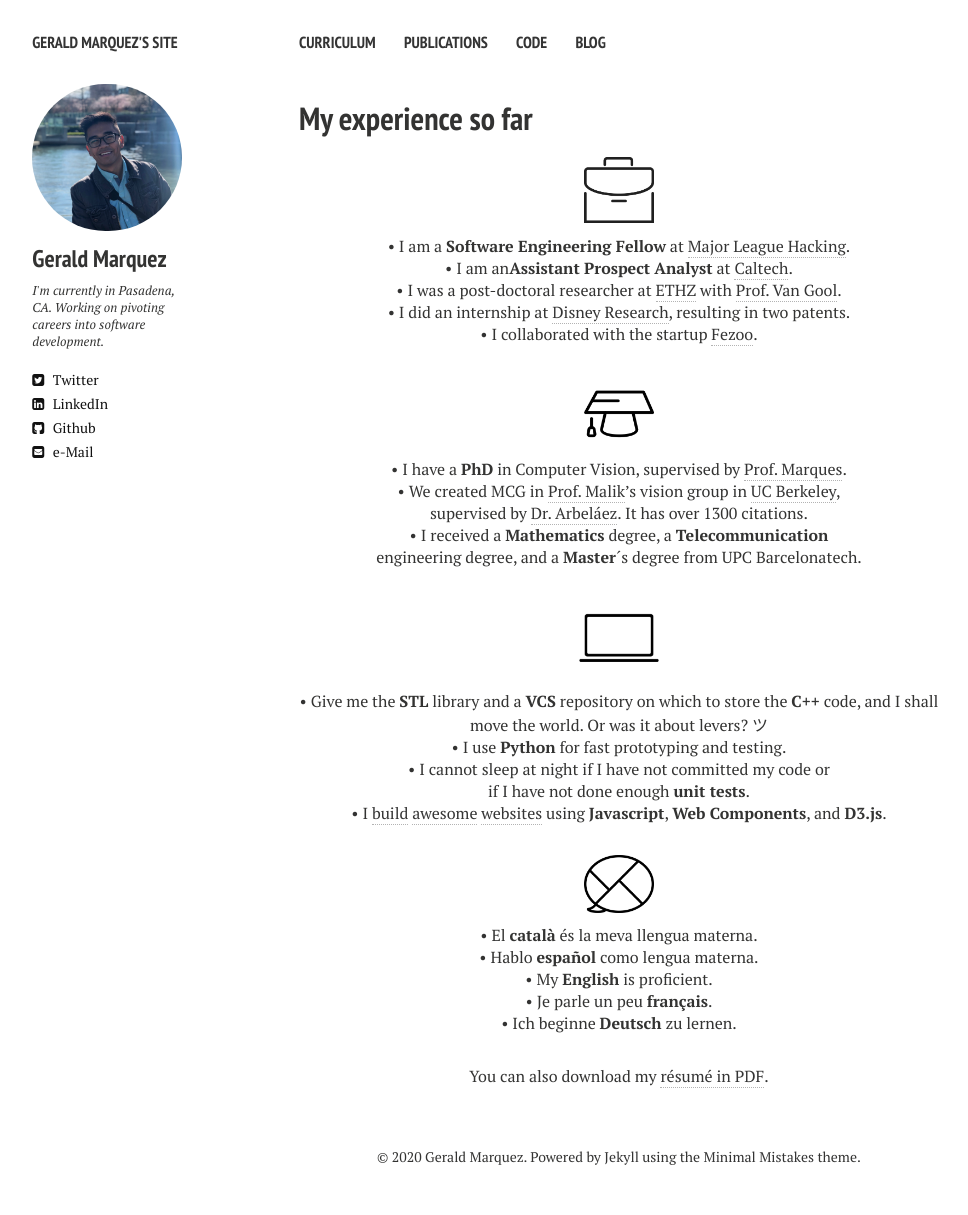
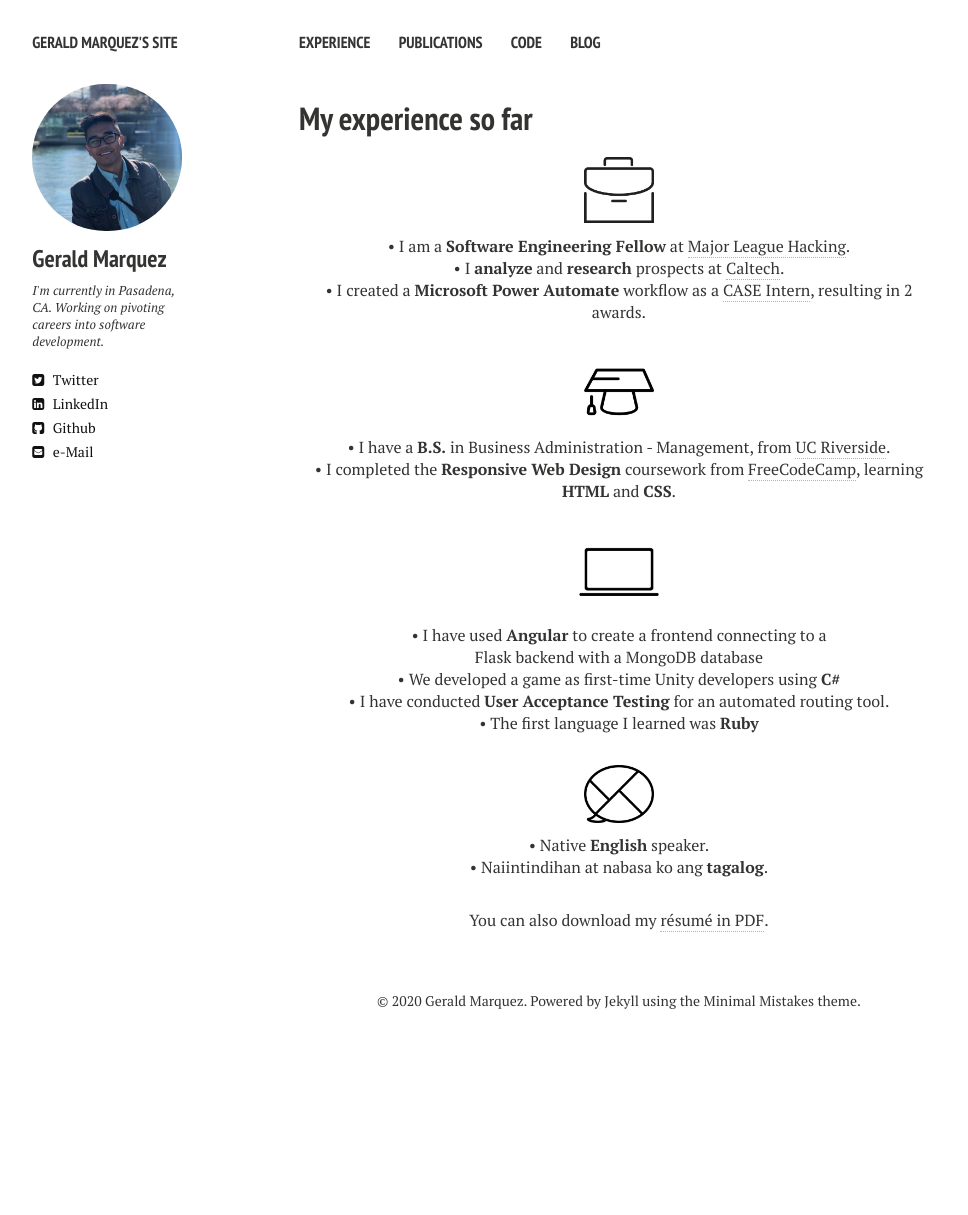
Before and after one commit to gprmarquez/temp.gprmarquez.github.io, a Jekyll site: the page built from exp.md, in a window 1280 px wide. Shown: the whole page, without its empty margins (21-989 px from the left). Built offline with Jekyll 4.4.1, drawn with Linux system fonts in a browser that asks for light colours; nearby versions of some CDN libraries; after the commit the page ends 1059 px from its top, so only the background shows below that.

Commit message:
fixed experience page

```diff
--- a/_config.yml
+++ b/_config.yml
@@ -27,8 +27,8 @@ owner:
 # Links to include in top navigation
 # For external links add external: true
 links:
-  - title: Curriculum
-    url: /cv/
+  - title: Experience
+    url: /exp/
   - title: Publications
     url: /publications/
   - title: Code
--- a/_layouts/cv.html
+++ /dev/null
@@ -1,91 +0,0 @@
-<!doctype html>
-<!--[if lt IE 7]><html class="no-js lt-ie9 lt-ie8 lt-ie7" lang="en"> <![endif]-->
-<!--[if (IE 7)&!(IEMobile)]><html class="no-js lt-ie9 lt-ie8" lang="en"><![endif]-->
-<!--[if (IE 8)&!(IEMobile)]><html class="no-js lt-ie9" lang="en"><![endif]-->
-<!--[if gt IE 8]><!--> <html class="no-js" lang="en"><!--<![endif]-->
-<head>
-{% include _head.html %}
-<style>
-  .bottom-three {
-     margin-bottom: 1.5cm;
-   }
-  .bottom-small {
-     margin-bottom: 1cm;
-   }
-</style>
-</head>
-
-<body class="page">
-
-{% include _browser-upgrade.html %}
-
-{% include _navigation.html %}
-
-{% if page.image.feature %}
-  <div class="image-wrap">
-  <img src=
-    {% if page.image.feature contains 'http://' %}
-      "{{ page.image.feature }}"
-    {% elsif page.image.feature contains 'https://' %}
-      "{{ page.image.feature }}"
-    {% else %}
-      "{{ site.url }}/images/{{ page.image.feature }}"
-    {% endif %}
-  alt="{{ page.title }} feature image">
-  {% if page.image.credit %}
-    <span class="image-credit">Photo Credit: <a href="{{ page.image.creditlink }}">{{ page.image.credit }}</a></span>
-  {% endif %}
-  </div><!-- /.image-wrap -->
-{% endif %}
-<div id="main" role="main">
-  <div class="article-author-side">
-    {% include _author-bio.html %}
-  </div>
-  <article>
-    <h1>{{ page.title }}</h1>
-    <div class="article-wrap" style="list-style-type: none;">
-    <p align="center" class=bottom-small><img src="{{ site.url }}/images/CV/business.png" alt="Work Experience" width="70" height="70"></p>
-    <p align="center">&#8226 I am a <strong>Software Engineering Fellow</strong> at <a href="https://fellowship.mlh.io/" target="_blank">Major League Hacking</a>.</p>
-    <p align="center">&#8226 I am an<strong>Assistant Prospect Analyst</strong> at <a href="https://www.caltech.edu/" target="_blank">Caltech</a>.</p>
-    <p align="center">&#8226 I was a post-doctoral researcher at <a href="http://www.vision.ee.ethz.ch/index.en.html" target="_blank">ETHZ</a> with <a href="http://www.vision.ee.ethz.ch/members/get_member.cgi?id=1" target="_blank">Prof. Van Gool</a>.</p>
-    <p align="center">&#8226 I did an internship at <a href="http://www.disneyresearch.com/research-labs/disney-research-zurich/" target="_blank">Disney Research</a>, resulting in two patents.</p>
-    <p align="center" class="bottom-three">&#8226 I collaborated with the startup <a href="https://gestoos.com" target="_blank">Fezoo</a>.</p>
-
-    <p align="center" class=bottom-small><img src="{{ site.url }}/images/CV/study2.png" alt="Education" width="70" height="70"></p>
-    <p align="center">&#8226 I have a <strong>PhD</strong> in Computer Vision, supervised by <a href="https://imatge.upc.edu/web/ferran" target="_blank">Prof. Marques</a>.</p>
-    <p align="center">&#8226 We created MCG in <a href="http://www.cs.berkeley.edu/~malik/" target="_blank">Prof. Malik</a>’s vision group in <a href="http://www.berkeley.edu" target="_blank">UC Berkeley</a>,<br>supervised by <a href="http://www.cs.berkeley.edu/~arbelaez/index.html" target="_blank">Dr. Arbeláez</a>. It has over 1300 citations.</p>
-    <p align="center" class="bottom-three">&#8226 I received a <strong>Mathematics</strong> degree, a <strong>Telecommunication</strong><br>engineering degree, and a <strong>Master</strong>´s degree from UPC Barcelonatech</a>.</p>
-
-    <p align="center" class=bottom-small><img src="{{ site.url }}/images/CV/computer2.png" alt="Computer Skills" width="80" height="80"></p>
-    <p align="center">&#8226 Give me the <strong>STL</strong> library and a <strong>VCS</strong> repository on which to store the <strong>C++</strong> code, and I shall move the world. Or was it about levers? &#12484;</p>
-    <p align="center">&#8226 I use <strong>Python</strong> for fast prototyping and testing.</p>
-    <p align="center">&#8226 I cannot sleep at night if I have not committed my code or<br>if I have not done enough <strong>unit tests</strong>.</p>
-    <p align="center" class="bottom-three">&#8226 I <a href="http://goo.gl/XbK9qN" target="_blank">build</a> <a href="http://www.vision.ee.ethz.ch/~cvlsegmentation/" target="_blank">awesome</a> <a href="http://davischallenge.org" target="_blank">websites</a> using <strong>Javascript</strong>, <strong>Web Components</strong>, and <strong>D3.js</strong>.</p>
-
-    <p align="center" class=bottom-small><img src="{{ site.url }}/images/CV/talk.png" alt="Languages" width="70" height="70"></p>
-    <p align="center">&#8226 El <strong>català</strong> és la meva llengua materna.</p>
-    <p align="center">&#8226 Hablo <strong>español</strong> como lengua materna.</p>
-    <p align="center">&#8226 My <strong>English</strong> is proficient.</p>
-    <p align="center">&#8226 Je parle un peu <strong>français</strong>.</p>
-    <p align="center" class="bottom-three">&#8226 Ich beginne <strong>Deutsch</strong> zu lernen.</p>
-
-
-
-    {{ content }}
-    </div><!-- /.article-wrap -->
-    {% if site.disqus_shortname and page.comments %}
-      <section id="disqus_thread"></section><!-- /#disqus_thread -->
-    {% endif %}
-  </article>
-</div><!-- /#index -->
-
-<div class="footer-wrap">
-  <footer>
-    {% include _footer.html %}
-  </footer>
-</div><!-- /.footer-wrap -->
-
-{% include _scripts.html %}
-
-</body>
-</html>
--- /dev/null
+++ b/_layouts/exp.html
@@ -0,0 +1,85 @@
+<!doctype html>
+<!--[if lt IE 7]><html class="no-js lt-ie9 lt-ie8 lt-ie7" lang="en"> <![endif]-->
+<!--[if (IE 7)&!(IEMobile)]><html class="no-js lt-ie9 lt-ie8" lang="en"><![endif]-->
+<!--[if (IE 8)&!(IEMobile)]><html class="no-js lt-ie9" lang="en"><![endif]-->
+<!--[if gt IE 8]><!--> <html class="no-js" lang="en"><!--<![endif]-->
+<head>
+{% include _head.html %}
+<style>
+  .bottom-three {
+     margin-bottom: 1.5cm;
+   }
+  .bottom-small {
+     margin-bottom: 1cm;
+   }
+</style>
+</head>
+
+<body class="page">
+
+{% include _browser-upgrade.html %}
+
+{% include _navigation.html %}
+
+{% if page.image.feature %}
+  <div class="image-wrap">
+  <img src=
+    {% if page.image.feature contains 'http://' %}
+      "{{ page.image.feature }}"
+    {% elsif page.image.feature contains 'https://' %}
+      "{{ page.image.feature }}"
+    {% else %}
+      "{{ site.url }}/images/{{ page.image.feature }}"
+    {% endif %}
+  alt="{{ page.title }} feature image">
+  {% if page.image.credit %}
+    <span class="image-credit">Photo Credit: <a href="{{ page.image.creditlink }}">{{ page.image.credit }}</a></span>
+  {% endif %}
+  </div><!-- /.image-wrap -->
+{% endif %}
+<div id="main" role="main">
+  <div class="article-author-side">
+    {% include _author-bio.html %}
+  </div>
+  <article>
+    <h1>{{ page.title }}</h1>
+    <div class="article-wrap" style="list-style-type: none;">
+    <p align="center" class=bottom-small><img src="{{ site.url }}/images/CV/business.png" alt="Work Experience" width="70" height="70"></p>
+    <p align="center">&#8226 I am a <strong>Software Engineering Fellow</strong> at <a href="https://fellowship.mlh.io/" target="_blank">Major League Hacking</a>.</p>
+    <p align="center">&#8226 I <strong>analyze</strong> and <strong>research</strong> prospects at <a href="https://www.caltech.edu/" target="_blank">Caltech</a>.</p>
+    <p align="center" class="bottom-three">&#8226 I created a <strong>Microsoft Power Automate</strong> workflow as a <a href="https://www.case.org/talent-management/case-advancement-internship-program" target="_blank">CASE Intern</a>, resulting in 2 awards.</p>
+
+    <p align="center" class=bottom-small><img src="{{ site.url }}/images/CV/study2.png" alt="Education" width="70" height="70"></p>
+    <p align="center">&#8226 I have a <strong>B.S.</strong> in Business Administration - Management, from <a href="https://imatge.upc.edu/web/ferran" target="_blank">UC Riverside</a>.</p>
+    <p align="center" class="bottom-three">&#8226 I completed the <strong>Responsive Web Design</strong> coursework from <a href="https://www.freecodecamp.org/certification/gprmarquez/responsive-web-design" target="_blank">FreeCodeCamp</a>, learning <strong> HTML</strong> and <strong>CSS</strong>.</p>
+
+    <p align="center" class=bottom-small><img src="{{ site.url }}/images/CV/computer2.png" alt="Computer Skills" width="80" height="80"></p>
+    <p align="center">&#8226 I have used <strong>Angular</strong> to create a frontend connecting to a <br>Flask backend with a MongoDB database </p>
+    <p align="center">&#8226 We developed a game as first-time Unity developers using <strong>C#</strong></p>
+    <p align="center">&#8226 I have conducted <strong>User Acceptance Testing</strong> for an automated routing tool.</p>
+    <p align="center" class="bottom-three">&#8226 The first language I learned was <strong>Ruby</strong></p>
+
+    <p align="center" class=bottom-small><img src="{{ site.url }}/images/CV/talk.png" alt="Languages" width="70" height="70"></p>
+    <p align="center">&#8226 Native <strong>English</strong> speaker.</p>
+    <p align="center" class="bottom-three">&#8226 Naiintindihan at nabasa ko ang <strong>tagalog</strong>.</p>
+
+
+
+    {{ content }}
+    </div><!-- /.article-wrap -->
+    {% if site.disqus_shortname and page.comments %}
+      <section id="disqus_thread"></section><!-- /#disqus_thread -->
+    {% endif %}
+  </article>
+</div><!-- /#index -->
+
+<div class="footer-wrap">
+  <footer>
+    {% include _footer.html %}
+  </footer>
+</div><!-- /.footer-wrap -->
+
+{% include _scripts.html %}
+
+</body>
+</html>
```
Also changed, not shown: exp.md (renamed from cv.md, +2 -2 lines).
